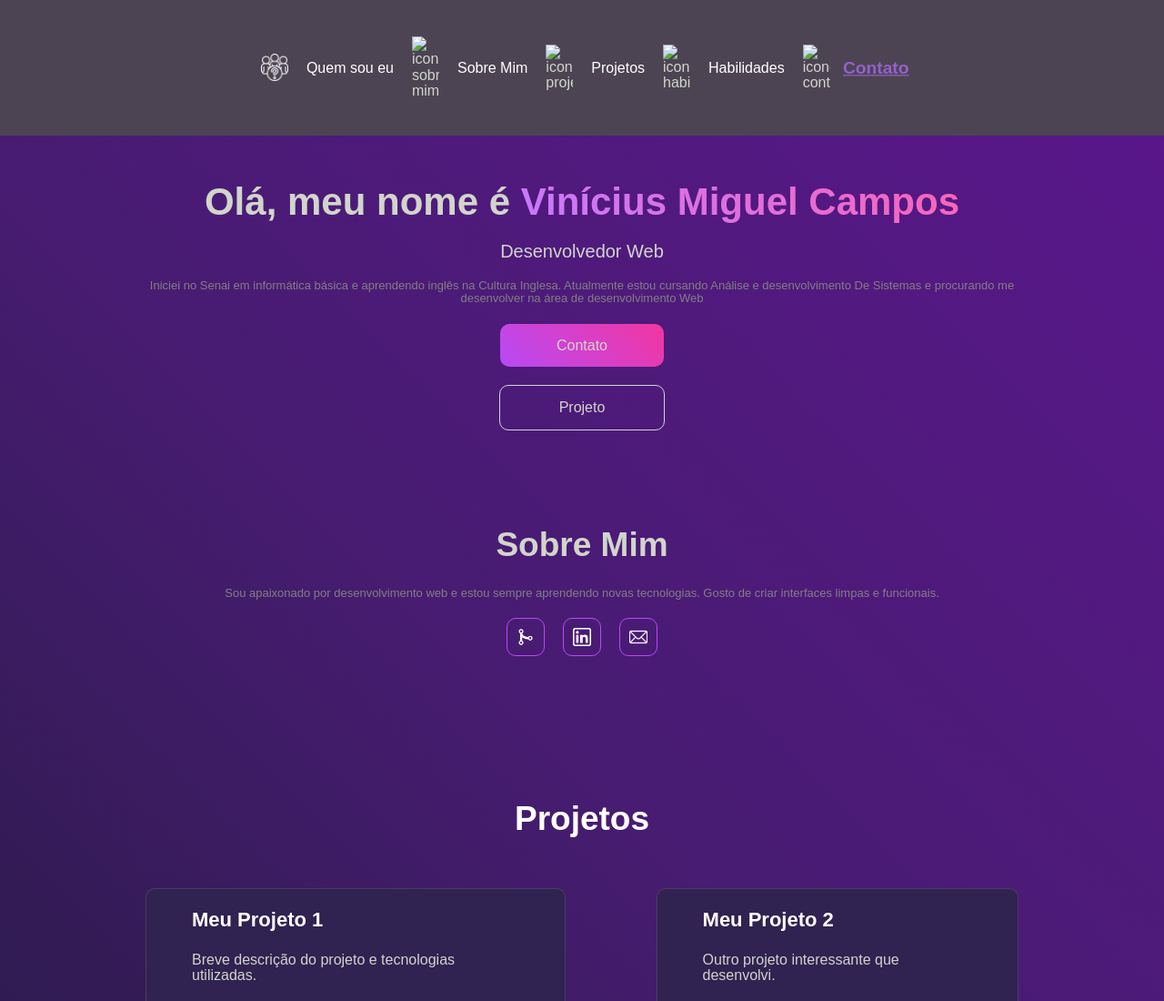
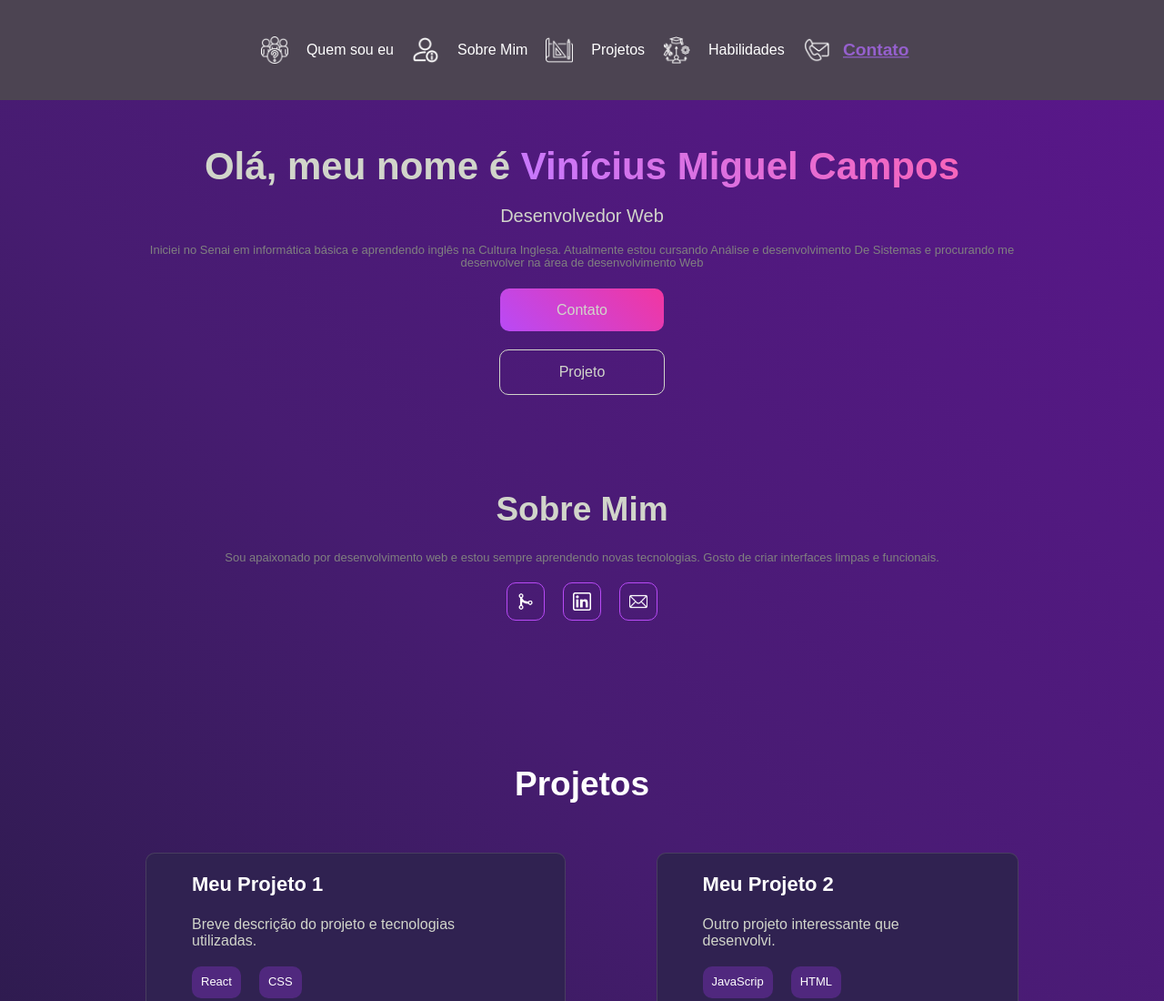
Before and after one commit to campos-vinicius/projeto-portifolio-vinicus, a plain HTML site: page index.html in a window 1280 px wide. Shown: the top 1100 px of the page at 91% size. Drawn offline with Linux system fonts and the light colour scheme.

Commit message:
Update index.html

```diff
--- a/index.html
+++ b/index.html
@@ -20,28 +20,28 @@
           <li class="navegacao">
             <img
               class="icones-header"
-              src="iconesDaPagina/information.png"
+              src="information.png"
               alt="icone-sobre-mim"
             /><a class="font-white inativo" href="#sobreMim">Sobre Mim</a>
           </li>
           <li class="navegacao">
             <img
               class="icones-header"
-              src="iconesDaPagina/project.png"
+              src="project.png"
               alt="icone-projetos"
             /><a class="font-white inativo" href="#projetos">Projetos</a>
           </li>
           <li class="navegacao">
             <img
               class="icones-header"
-              src="iconesDaPagina/skill-development.png"
+              src="skill-development.png"
               alt="icone-habilidades"
             /><a class="font-white" href="#habilidades">Habilidades</a>
           </li>
           <li class="navegacao">
             <img
               class="icones-header"
-              src="iconesDaPagina/contact-mail.png"
+              src="contact-mail.png"
               alt="icone-contato"
             /><a class="font-white inativo" href="#contato">Contato</a>
           </li>
```
